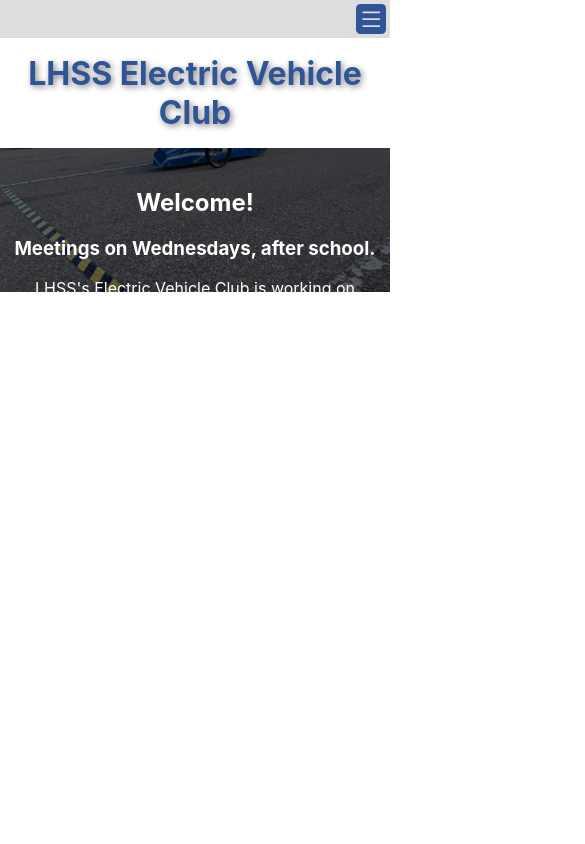
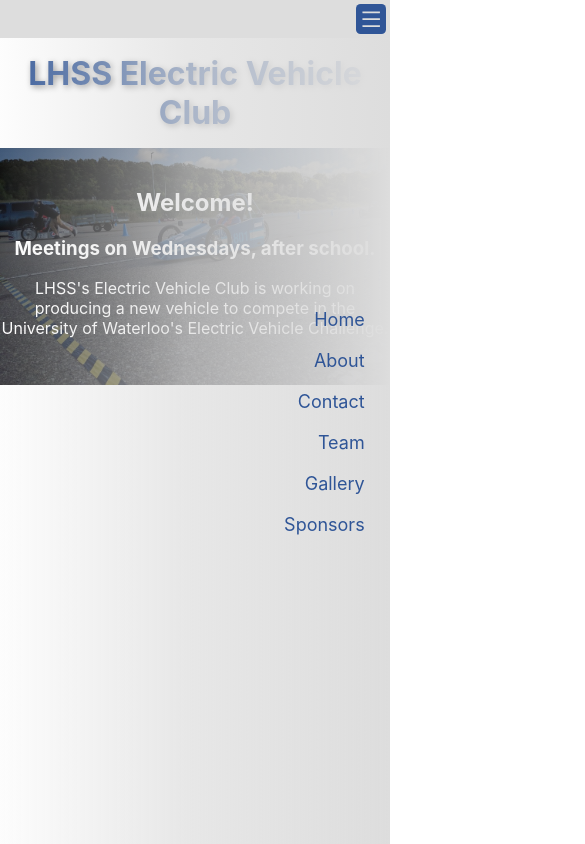
Before and after one commit to LHSSEVC/lhssevc.github.io, a React (Create React App) app: page / in a window 390 px wide. Both pictures are taken after a click on the button 371 px from the left and 18 px from the top of the page. Shown: the top 844 px of the page, 585 px wide, since content can reach past the window. Built offline with nearby package versions, Linux system fonts and the light colour scheme; a web font is replaced by a local one.

Commit message:
fixed spacing on right side from hamborger menu

```diff
--- a/public/index.html
+++ b/public/index.html
@@ -3,7 +3,7 @@
   <head>
     <meta charset="utf-8" />
     <link rel="icon" href="%PUBLIC_URL%/favicon.ico" />
-    <meta name="viewport" content="width=device-width, initial-scale=1" />
+    <meta name="viewport" content="width=device-width, initial-scale=1, maximum-scale=1" />
     <meta name="theme-color" content="#000000" />
     <meta
       name="description"
--- a/src/Styles/Home.scss
+++ b/src/Styles/Home.scss
@@ -40,4 +40,8 @@
   width: 100vw;
   z-index: -1;
   filter: brightness(50%);
+
+  @include respond-to(mobile) {
+    top: 11vh;
+  }
 }
--- a/src/components/Navbar/Navbar.scss
+++ b/src/components/Navbar/Navbar.scss
@@ -1,4 +1,10 @@
 @use "../../utilities/_utils.scss" as *;
+
+.topbar {
+  position: sticky;
+  top: 0;
+  z-index: 2;
+}
 
 .links {
   display: flex;
@@ -26,13 +32,13 @@
     opacity: 100%;
     right: 0;
     left: auto;
-    width: 100%;
-    transition: all 0.15s linear;
+    transition: right 0.1s linear, background 0.1s linear, opacity 0.1s linear;
+    display: flex;
 
     &.off {
       right: -100%;
-      background: rgba($background, 0);
       opacity: 0;
+      z-index: 1;
     }
 
     a {
@@ -43,6 +49,12 @@
 
 .navbar {
   background-color: $background;
+  position: relative;
+  overflow-x: clip;
+  overflow-y: visible;
+  height: max-content;
+  width: 100%;
+  top: 0;
 }
 
 .hamburgerButton {
--- a/src/components/Navbar/Navbar.tsx
+++ b/src/components/Navbar/Navbar.tsx
@@ -1,51 +1,56 @@
-import React, {useState} from 'react'
-import { AiOutlineMenu } from "react-icons/ai"
-import './Navbar.scss'
+import React, { useState } from "react";
+import { AiOutlineMenu } from "react-icons/ai";
+import "./Navbar.scss";
 
-let pages = [{name: 'Home', path: "/"}, 'About', 'Contact', 'Team', 'Gallery', 'Sponsors']
+let pages = [
+  { name: "Home", path: "/" },
+  "About",
+  "Contact",
+  "Team",
+  "Gallery",
+  "Sponsors",
+];
 
 const Navbar = () => {
-  const [hamburgerState, changeHamburgerState] = useState(false)
+  const [hamburgerState, changeHamburgerState] = useState(false);
 
   return (
-    <div className='navbar'>
+    <div className="navbar">
+      <div className="topbar">
         <div className="desktop links">
-        {
-          pages.map((value, index) => {
+          {pages.map((value, index) => {
             if (typeof value === "object") {
-              return (
-                <a href={`/`}>{value.name}</a>
-              )
+              return <a href={`/`}>{value.name}</a>;
             }
             return (
               <a href={`/${value.toLowerCase().replace(" ", "")}`}>{value}</a>
-            )
-          })
-        }
+            );
+          })}
         </div>
 
-      <div className = "mobile hamburgerButton">
-        <button onClick={() => {changeHamburgerState(!hamburgerState)}}>
-          <AiOutlineMenu/>
+        <div className="mobile hamburgerButton">
+          <button
+            onClick={() => {
+              changeHamburgerState(!hamburgerState);
+            }}
+          >
+            <AiOutlineMenu />
           </button>
         </div>
+      </div>
 
-      <div className = {"mobile links " + (hamburgerState ? "off" : "on")}>
-      {
-          pages.map((value, index) => {
+      <div className={"mobile links " + (hamburgerState ? "on" : "off")}>
+        {pages.map((value, index) => {
           if (typeof value === "object") {
-              return (
-                <a href={`/`}>{value.name}</a>
-              )
+            return <a href={`/`}>{value.name}</a>;
           }
           return (
             <a href={`/${value.toLowerCase().replace(" ", "")}`}>{value}</a>
-            )
-          })
-        }
+          );
+        })}
       </div>
     </div>
-  )
-}
+  );
+};
 
-export default Navbar
+export default Navbar;
--- a/src/styles.scss
+++ b/src/styles.scss
@@ -1,5 +1,13 @@
 @use "./utilities/utils" as *;
 @import url("https://fonts.googleapis.com/css2?family=Poppins,Inter&display=swap");
+
+$debug: false;
+
+@if $debug {
+  * {
+    outline: red solid 1px;
+  }
+}
 
 body {
   margin: 0;
@@ -48,8 +56,10 @@
   }
 }
 
-.App {
+.App,
+#root {
   text-align: center;
+  width: 100%;
 }
 
 .App-logo {
```
Also changed, not shown: public/logo192.png (added), 12 other files (tests, documents, lock files or other folders). Lines whose indentation alone changed are shown as unchanged.
